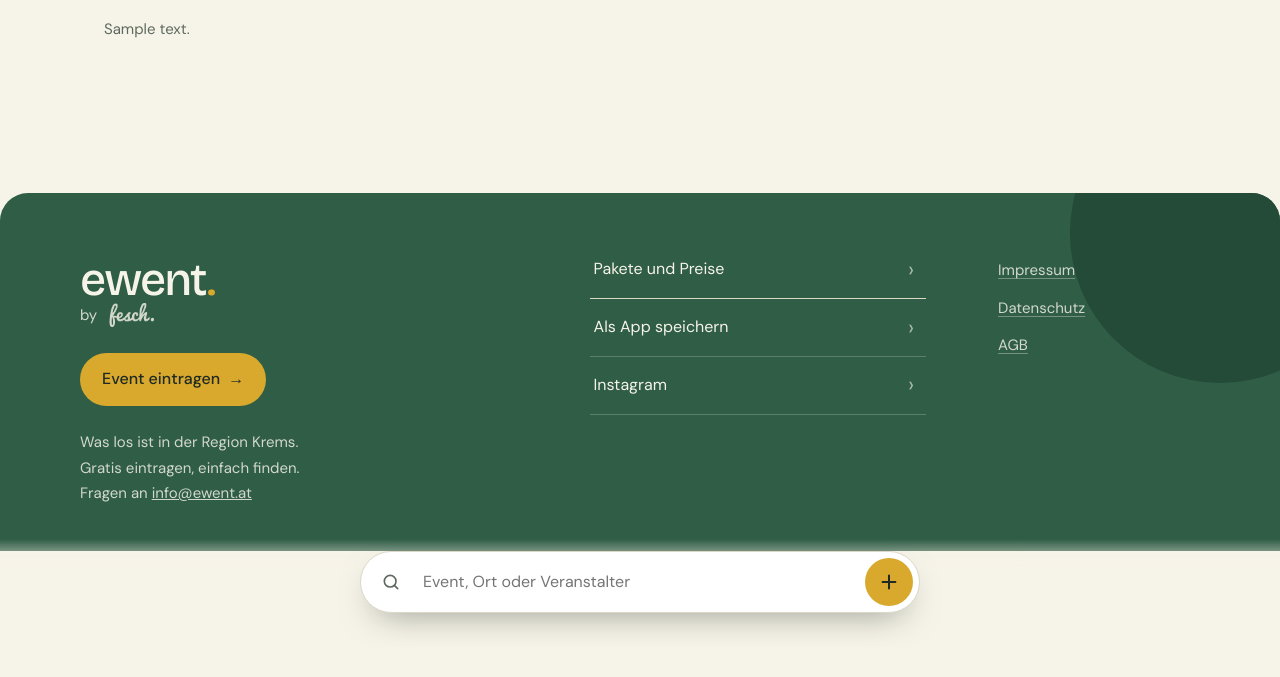
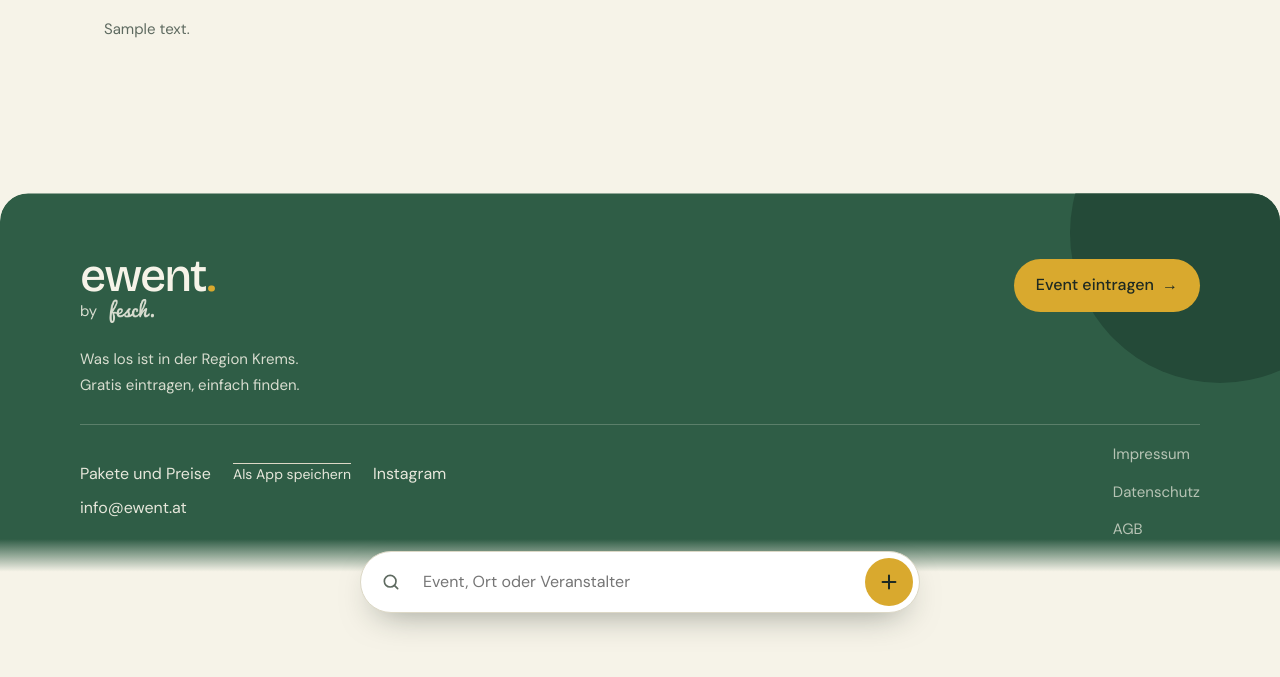
Before and after one commit to feschstudio/ewent, a WordPress theme: template themes/ewent-theme/index.php in a window 1280 px wide; the page is wider, and only the part inside the window is pictured. Shown: the part 175-852 px from the top of that part. Before the commit the page ends 807 px from the top of that part, so only its background shows below. Run offline with PHP 8.4 and a stand-in for WordPress, Linux system fonts and the light colour scheme; the site name, menu and one post (Sample post) are stand-ins, and other content is empty.

Commit message:
0.7.12: Footer-Layout wie Vorschau A
Co-Authored-By: Claude Sonnet 5.5 <noreply@anthropic.com>
Claude-Session: https://claude.ai/code/session_016uZJsu4QLBCDBjTrXTyEui

```diff
--- a/ewent-core.php
+++ b/ewent-core.php
@@ -2,7 +2,7 @@
 /**
  * Plugin Name: ewent core
  * Description: Veranstaltungskalender Region Krems (ewent. by fesch.): Events, Freigabe, Übernahme-Anfragen, Einreichen, Grundbefüllung.
- * Version: 0.7.11
+ * Version: 0.7.12
  * Author: fesch.
  * Text Domain: ewent-core
  * Requires PHP: 7.4
@@ -12,7 +12,7 @@ if ( ! defined( 'ABSPATH' ) ) {
 	exit;
 }
 
-define( 'EWENT_VERSION', '0.7.11' );
+define( 'EWENT_VERSION', '0.7.12' );
 define( 'EWENT_DIR', plugin_dir_path( __FILE__ ) );
 define( 'EWENT_URL', plugin_dir_url( __FILE__ ) );
 
--- a/themes/ewent-theme/assets/ewent.css
+++ b/themes/ewent-theme/assets/ewent.css
@@ -515,18 +515,33 @@ select.in,textarea.in{width:100%;font:inherit}
   .list .ev h3{font-size:18px;margin:0 0 4px}
 }
 
-/* Footer: dunkelgrünes Panel mit Aktions-Button */
-footer{background:var(--accent);color:rgba(246,243,232,.82);border-top:0;border-radius:28px 28px 0 0;position:relative;overflow:hidden;margin-top:72px;padding:36px 0 26px}
+/* Footer: dunkelgrünes Panel, oben Marke + Button, unten Links + Rechtliches */
+footer{background:var(--accent);color:rgba(246,243,232,.85);border-top:0;border-radius:28px 28px 0 0;position:relative;margin-top:72px;padding:34px 0 26px;overflow:visible;clip-path:inset(0 round 28px 28px 0 0)}
 footer::before{content:"";position:absolute;right:-90px;top:-110px;width:300px;height:300px;border-radius:50%;background:#244A38;pointer-events:none}
-footer .wrap{position:relative}
-footer .wm{color:var(--paper)}
-footer .by,footer .tagl,footer .tagl a,footer .legal,footer .legal a,footer .demo{color:rgba(246,243,232,.82)}
-footer .legal a{text-decoration-color:rgba(246,243,232,.35)}
-footer .fmenu{border-bottom-color:rgba(246,243,232,.22)}
-footer .fmenu>a,footer .fmenu>button,footer .hs summary,footer .hsb h4,footer .hsb b{color:var(--paper);border-top-color:rgba(246,243,232,.22)}
-footer .fmenu i,footer .hs summary::after{color:rgba(246,243,232,.6)}
-footer .hs{border-top-color:rgba(246,243,232,.22)}
-footer .hsb{color:rgba(246,243,232,.82)}
-.fcta{display:inline-flex;align-items:center;gap:8px;margin-top:20px;padding:14px 22px;border:0;border-radius:999px;background:var(--butter);color:var(--ink);font:inherit;font-size:16px;font-weight:500;text-decoration:none;cursor:pointer;transition:transform .15s}
+footer .wrap.foot{position:relative;display:block}
+footer .ftop{display:flex;flex-direction:column;gap:6px}
+footer .fbrand .brand{display:block}
+footer .wm{color:var(--paper);font-size:44px}
+footer .by,footer .tagl,footer .legal,footer .legal a,footer .fmenu a{color:rgba(246,243,232,.85)}
+footer .tagl{margin:14px 0 0;font-size:15px;line-height:1.55;max-width:34ch}
+.fcta{display:inline-flex;align-items:center;gap:8px;align-self:flex-start;margin-top:18px;padding:14px 22px;border:0;border-radius:999px;background:var(--butter);color:var(--ink);font:inherit;font-size:16px;font-weight:500;text-decoration:none;cursor:pointer;transition:transform .15s}
 .fcta:hover{transform:translateY(-1px)}
-@media(min-width:1024px){footer{padding:64px 0 44px;margin-top:96px}.fcta{margin-top:26px}}
+footer .fbar{display:flex;flex-direction:column;gap:16px;margin-top:26px;padding-top:16px;border-top:1px solid rgba(246,243,232,.22)}
+footer .fmenu{display:flex;flex-wrap:wrap;gap:10px 22px;margin:0;border:0;max-width:none;align-items:center;font-size:14px}
+footer .fmenu>a{display:inline;width:auto;padding:0;border:0;color:rgba(246,243,232,.92);text-decoration:none}
+footer .fmenu>a:hover,footer .legal a:hover{color:#fff;text-decoration:underline;text-underline-offset:3px}
+footer .legal{display:flex;flex-wrap:wrap;gap:8px 18px;font-size:14px;margin:0;padding:0}
+footer .legal a{text-decoration:none;opacity:.8}
+footer .hs{position:relative;border:0;margin:0}
+footer .hs summary{display:inline;padding:0!important;font-size:14px;color:rgba(246,243,232,.92);cursor:pointer;list-style:none}
+footer .hs summary::-webkit-details-marker{display:none}
+footer .hs summary::after{content:none!important}
+footer .hs summary:hover{text-decoration:underline;text-underline-offset:3px}
+footer .hsb{position:absolute;left:0;bottom:calc(100% + 12px);width:min(340px,86vw);background:var(--ink);color:rgba(246,243,232,.88);border-radius:18px;padding:16px 18px 18px;z-index:6;box-shadow:0 14px 34px rgba(0,0,0,.28);font-size:14px}
+footer .hsb h4,footer .hsb b{color:var(--paper)}
+@media(min-width:860px){
+  footer .ftop{flex-direction:row;justify-content:space-between;align-items:flex-start}
+  footer .ftop .fcta{margin-top:6px}
+  footer .fbar{flex-direction:row;justify-content:space-between;align-items:center}
+}
+@media(min-width:1024px){footer{padding:60px 0 40px;margin-top:96px}footer .wm{font-size:52px}}
--- a/themes/ewent-theme/footer.php
+++ b/themes/ewent-theme/footer.php
@@ -5,11 +5,17 @@ $h    = $home ? '' : esc_url( home_url( '/' ) );
 ?>
 <footer>
   <div class="wrap foot">
-    <div class="brand"><div class="wm" aria-label="ewent.">ewent<i>.</i></div><div class="by"><span>by</span><?php if ( file_exists( $logo ) ) : ?><span class="logo-tint" role="img" aria-label="fesch."><img class="logo-img" src="<?php echo esc_url( get_template_directory_uri() . '/assets/fesch-logo.png' ); ?>" alt=""></span><?php else : ?><a href="https://fesch.co.at" style="font-family:var(--serif);font-size:24px;color:inherit;text-decoration:none">fesch.</a><?php endif; ?></div><?php if ( $home ) : ?><button type="button" class="fcta" data-open-submit>Event eintragen <span aria-hidden="true">→</span></button><?php else : ?><a class="fcta" href="<?php echo $h; ?>#submit">Event eintragen <span aria-hidden="true">→</span></a><?php endif; ?></div>
-    <p class="tagl">Was los ist in der Region Krems.<br>Gratis eintragen, einfach finden.<br>Fragen an <a href="mailto:info@ewent.at">info@ewent.at</a></p>
-    <nav class="fmenu" aria-label="Menü"><?php if ( apply_filters( 'ewent_show_newsletter', false ) ) : ?><a href="<?php echo $h; ?>#newsletter">Newsletter<i>›</i></a><?php endif; ?><a href="<?php echo $h; ?>#pakete">Pakete und Preise<i>›</i></a>
-    <details class="hs"><summary>Als App speichern</summary><div class="hsb"><div class="hsi"><svg class="appico" viewBox="0 0 120 120" aria-hidden="true"><rect width="120" height="120" rx="27" fill="#2F5D46"/><circle cx="96" cy="-6" r="46" fill="#244A38"/><text x="54" y="86" text-anchor="middle" font-family="Bricolage Grotesque,DM Sans,sans-serif" font-weight="500" font-size="92" letter-spacing="-4" fill="#F6F3E8">e</text><circle cx="90" cy="80" r="8" fill="#D9A92E"/></svg><span>Icon auf dem Homescreen, ohne App Store</span></div><h4>iPhone (Safari)</h4><ol><li>Seite in Safari öffnen</li><li>Unten auf <b>Teilen</b> tippen (Quadrat mit Pfeil)</li><li><b>Zum Home-Bildschirm</b> wählen</li><li>Oben rechts <b>Hinzufügen</b></li></ol><h4>Android (Chrome)</h4><ol><li>Seite in Chrome öffnen</li><li>Oben rechts auf <b>⋮</b> tippen</li><li><b>App installieren</b> oder <b>Zum Startbildschirm hinzufügen</b></li><li>Mit <b>Installieren</b> bestätigen</li></ol></div></details><a href="https://instagram.com/ewent.at" target="_blank" rel="noopener">Instagram<i>›</i></a></nav>
-    <nav class="legal" aria-label="Rechtliches"><a href="<?php echo esc_url( ewent_page_url( 'impressum' ) ); ?>">Impressum</a><a href="<?php echo esc_url( ewent_page_url( 'datenschutz' ) ); ?>">Datenschutz</a><a href="<?php echo esc_url( ewent_page_url( 'agb' ) ); ?>">AGB</a></nav>
+    <div class="ftop">
+      <div class="fbrand"><div class="brand"><div class="wm" aria-label="ewent.">ewent<i>.</i></div><div class="by"><span>by</span><?php if ( file_exists( $logo ) ) : ?><span class="logo-tint" role="img" aria-label="fesch."><img class="logo-img" src="<?php echo esc_url( get_template_directory_uri() . '/assets/fesch-logo.png' ); ?>" alt=""></span><?php else : ?><a href="https://fesch.co.at" style="font-family:var(--serif);font-size:24px;color:inherit;text-decoration:none">fesch.</a><?php endif; ?></div></div>
+        <p class="tagl">Was los ist in der Region Krems.<br>Gratis eintragen, einfach finden.</p>
+      </div>
+      <?php if ( $home ) : ?><button type="button" class="fcta" data-open-submit>Event eintragen <span aria-hidden="true">→</span></button><?php else : ?><a class="fcta" href="<?php echo $h; ?>#submit">Event eintragen <span aria-hidden="true">→</span></a><?php endif; ?>
+    </div>
+    <div class="fbar">
+      <nav class="fmenu" aria-label="Menü"><?php if ( apply_filters( 'ewent_show_newsletter', false ) ) : ?><a href="<?php echo $h; ?>#newsletter">Newsletter</a><?php endif; ?><a href="<?php echo $h; ?>#pakete">Pakete und Preise</a>
+      <details class="hs"><summary>Als App speichern</summary><div class="hsb"><div class="hsi"><svg class="appico" viewBox="0 0 120 120" aria-hidden="true"><rect width="120" height="120" rx="27" fill="#2F5D46"/><circle cx="96" cy="-6" r="46" fill="#244A38"/><text x="54" y="86" text-anchor="middle" font-family="Bricolage Grotesque,DM Sans,sans-serif" font-weight="500" font-size="92" letter-spacing="-4" fill="#F6F3E8">e</text><circle cx="90" cy="80" r="8" fill="#D9A92E"/></svg><span>Icon auf dem Homescreen, ohne App Store</span></div><h4>iPhone (Safari)</h4><ol><li>Seite in Safari öffnen</li><li>Unten auf <b>Teilen</b> tippen (Quadrat mit Pfeil)</li><li><b>Zum Home-Bildschirm</b> wählen</li><li>Oben rechts <b>Hinzufügen</b></li></ol><h4>Android (Chrome)</h4><ol><li>Seite in Chrome öffnen</li><li>Oben rechts auf <b>⋮</b> tippen</li><li><b>App installieren</b> oder <b>Zum Startbildschirm hinzufügen</b></li><li>Mit <b>Installieren</b> bestätigen</li></ol></div></details><a href="https://instagram.com/ewent.at" target="_blank" rel="noopener">Instagram</a><a href="mailto:info@ewent.at">info@ewent.at</a></nav>
+      <nav class="legal" aria-label="Rechtliches"><a href="<?php echo esc_url( ewent_page_url( 'impressum' ) ); ?>">Impressum</a><a href="<?php echo esc_url( ewent_page_url( 'datenschutz' ) ); ?>">Datenschutz</a><a href="<?php echo esc_url( ewent_page_url( 'agb' ) ); ?>">AGB</a></nav>
+    </div>
   </div>
 </footer>
 
--- a/themes/ewent-theme/functions.php
+++ b/themes/ewent-theme/functions.php
@@ -3,7 +3,7 @@ if ( ! defined( 'ABSPATH' ) ) {
 	exit;
 }
 
-define( 'EWENT_THEME_VERSION', '0.7.11' );
+define( 'EWENT_THEME_VERSION', '0.7.12' );
 
 add_action( 'after_setup_theme', function () {
 	add_theme_support( 'title-tag' );
--- a/themes/ewent-theme/style.css
+++ b/themes/ewent-theme/style.css
@@ -4,7 +4,7 @@ Theme URI: https://ewent.at
 Author: fesch.
 Author URI: https://fesch.co.at
 Description: Das Design von ewent., dem Veranstaltungskalender der Region Krems. Arbeitet mit dem Plugin "ewent-core" zusammen.
-Version: 0.7.11
+Version: 0.7.12
 Requires at least: 6.0
 Requires PHP: 7.4
 Text Domain: ewent
```
